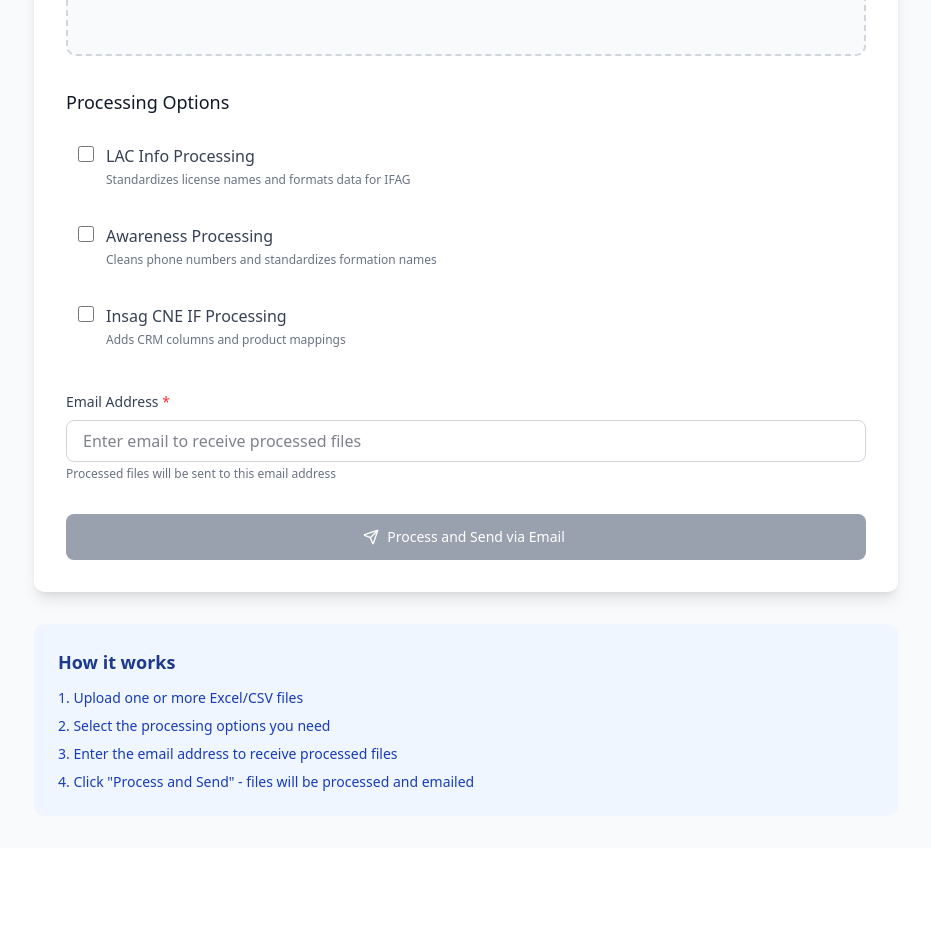
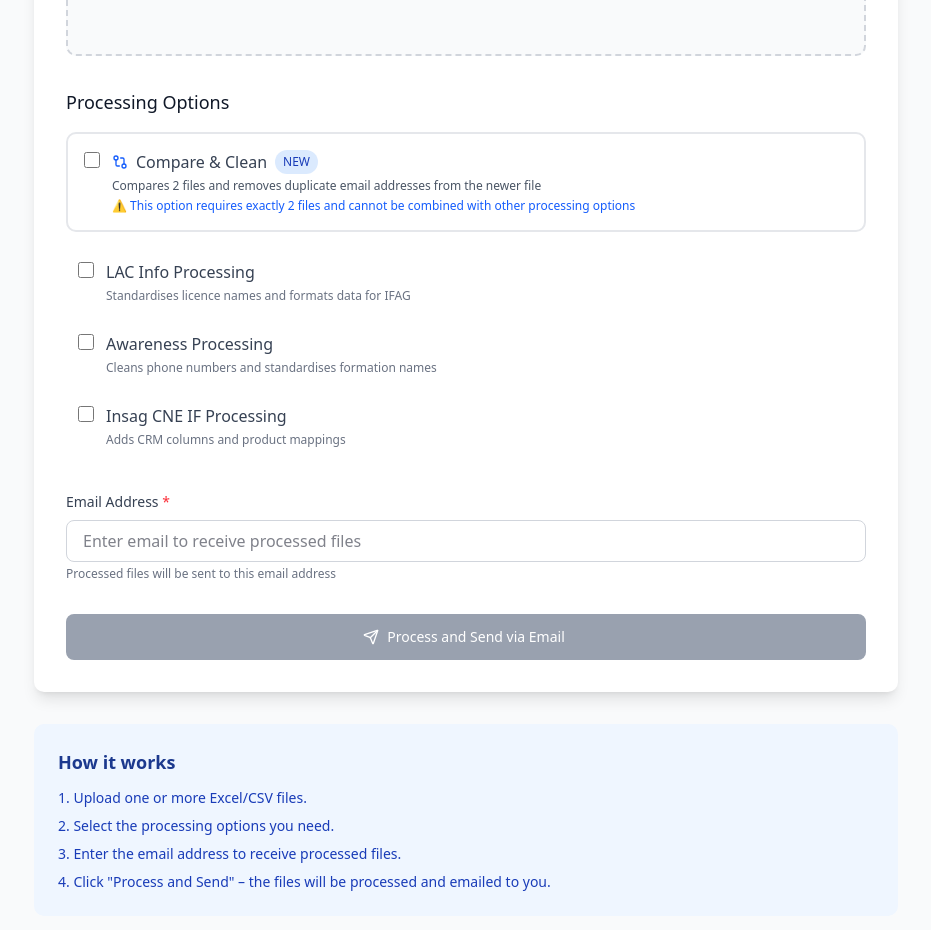
Before and after one commit to Abderyett/processor-excel, a React (Vite) app in the folder frontend/: page / in a window 1280 px wide. Shown: the part 400-1330 px from the top of the page, without its empty margins (174-1105 px from the left). Before the commit the page ends 1248 px from the top, so only its background shows below. Built offline with nearby package versions, Linux system fonts and the light colour scheme.

Commit message:
Update Form.tsx add checkbox compare and clean

```diff
--- a/frontend/src/Form.tsx
+++ b/frontend/src/Form.tsx
@@ -1,5 +1,14 @@
 import React, { useState } from 'react';
-import { Upload, FileSpreadsheet, Send, CheckCircle2, AlertCircle, Loader2, X } from 'lucide-react';
+import {
+	Upload,
+	FileSpreadsheet,
+	Send,
+	CheckCircle2,
+	AlertCircle,
+	Loader2,
+	X,
+	GitCompare,
+} from 'lucide-react';
 import { Alert, AlertDescription } from '@/components/ui/alert';
 
 import type { ChangeEvent, DragEvent } from 'react';
@@ -8,18 +17,25 @@ interface SelectedOptions {
 	lacInfo: boolean;
 	awareness: boolean;
 	insagCneIf: boolean;
+	compareAndClean: boolean;
 }
 
 interface Status {
 	type: 'error' | 'success' | '';
 	message: string;
+	extra?: string[]; // optional extra details for success
 }
 
+/**
+ * Matches the updated backend JSON shape returned by /api/process
+ */
 interface ProcessResponse {
 	success?: boolean;
 	filesProcessed?: number;
+	totalDuplicatesRemoved?: number;
 	error?: string;
-	details?: string[];
+	details?: string[]; // each element already formatted as text, eg. "LAC Info: 123 rows (4 duplicates removed)"
+	isCompareAndClean?: boolean;
 }
 
 const FileProcessor: React.FC = () => {
@@ -28,14 +44,17 @@ const FileProcessor: React.FC = () => {
 		lacInfo: false,
 		awareness: false,
 		insagCneIf: false,
+		compareAndClean: false,
 	});
 	const [processing, setProcessing] = useState<boolean>(false);
 	const [status, setStatus] = useState<Status>({ type: '', message: '' });
 	const [email, setEmail] = useState<string>('');
 	const [progress, setProgress] = useState<string>('');
 
+	// 👉  UPDATE HERE if you deploy the API somewhere else
 	const API_URL = 'https://node-processor.vispera-dz.com';
 
+	/* ────────────────────────────────  File handlers  */
 	const handleFileUpload = (e: ChangeEvent<HTMLInputElement>) => {
 		if (e.target.files) {
 			const uploadedFiles = Array.from(e.target.files);
@@ -47,38 +66,57 @@ const FileProcessor: React.FC = () => {
 	const handleDrop = (e: DragEvent<HTMLDivElement>) => {
 		e.preventDefault();
 		const droppedFiles = Array.from(e.dataTransfer.files);
-		const validFiles = droppedFiles.filter(
-			(file) => file.name.endsWith('.xlsx') || file.name.endsWith('.xls') || file.name.endsWith('.csv')
-		);
+		const validFiles = droppedFiles.filter((file) => /(xlsx?|csv)$/i.test(file.name));
 		setFiles((prevFiles) => [...prevFiles, ...validFiles]);
 	};
 
-	const handleDragOver = (e: DragEvent<HTMLDivElement>) => {
-		e.preventDefault();
-	};
+	const handleDragOver = (e: DragEvent<HTMLDivElement>) => e.preventDefault();
 
 	const removeFile = (index: number) => {
 		setFiles((prevFiles) => prevFiles.filter((_, i) => i !== index));
 	};
 
+	/* ────────────────────────────────  Option toggles  */
 	const handleOptionChange = (option: keyof SelectedOptions) => {
-		setSelectedOptions((prev) => ({
-			...prev,
-			[option]: !prev[option],
-		}));
+		setSelectedOptions((prev) => {
+			const newOptions = { ...prev, [option]: !prev[option] };
+
+			// If Compare and Clean is selected, deselect other options
+			if (option === 'compareAndClean' && !prev[option]) {
+				return {
+					lacInfo: false,
+					awareness: false,
+					insagCneIf: false,
+					compareAndClean: true,
+				};
+			}
+
+			// If any other option is selected while Compare and Clean is active, deselect Compare and Clean
+			if (option !== 'compareAndClean' && prev.compareAndClean && !prev[option]) {
+				newOptions.compareAndClean = false;
+			}
+
+			return newOptions;
+		});
 	};
 
+	/* ────────────────────────────────  Process files  */
 	const handleProcess = async () => {
 		if (files.length === 0) {
 			setStatus({ type: 'error', message: 'Please upload at least one file' });
 			return;
 		}
 
-		if (!Object.values(selectedOptions).some((v) => v)) {
+		// Special validation for Compare and Clean
+		if (selectedOptions.compareAndClean && files.length !== 2) {
+			setStatus({ type: 'error', message: 'Compare and Clean requires exactly 2 files' });
+			return;
+		}
+
+		if (!Object.values(selectedOptions).some(Boolean)) {
 			setStatus({ type: 'error', message: 'Please select at least one processing option' });
 			return;
 		}
-
 		if (!email || !email.includes('@')) {
 			setStatus({ type: 'error', message: 'Please enter a valid email address' });
 			return;
@@ -86,17 +124,16 @@ const FileProcessor: React.FC = () => {
 
 		setProcessing(true);
 		setStatus({ type: '', message: '' });
-		setProgress('Preparing files...');
+		setProgress('Uploading files...');
 
+		/* Build multipart FormData */
 		const formData = new FormData();
-		files.forEach((file) => {
-			formData.append('files', file);
-		});
+		files.forEach((file) => formData.append('files', file));
 		formData.append('options', JSON.stringify(selectedOptions));
 		formData.append('email', email);
 
 		try {
-			setProgress('Processing files...');
+			setProgress('Processing files on server...');
 			const response = await fetch(`${API_URL}/api/process`, {
 				method: 'POST',
 				body: formData,
@@ -104,44 +141,55 @@ const FileProcessor: React.FC = () => {
 
 			const result: ProcessResponse = await response.json();
 
-			if (response.ok && result.filesProcessed) {
-				setStatus({
-					type: 'success',
-					message: `Files processed successfully! ${result.filesProcessed} file(s) have been sent to ${email}`,
-				});
+			if (response.ok && result.success) {
+				/* Build success message */
+				const baseMsg = `${result.filesProcessed} processed file${
+					result.filesProcessed === 1 ? '' : 's'
+				} sent to ${email}.`;
+				const dupMsg =
+					result.totalDuplicatesRemoved && result.totalDuplicatesRemoved > 0
+						? ` (${result.totalDuplicatesRemoved} duplicates removed).`
+						: '';
+				setStatus({ type: 'success', message: baseMsg + dupMsg, extra: result.details });
+				// Clear inputs
 				setFiles([]);
-				setSelectedOptions({
-					lacInfo: false,
-					awareness: false,
-					insagCneIf: false,
-				});
+				setSelectedOptions({ lacInfo: false, awareness: false, insagCneIf: false, compareAndClean: false });
 				setEmail('');
 			} else {
 				setStatus({ type: 'error', message: result.error || 'Processing failed' });
 			}
-		} catch (error) {
-			console.error('Error:', error);
-			setStatus({ type: 'error', message: 'Network error. Please check your connection and try again.' });
+		} catch (err) {
+			console.error(err);
+			setStatus({ type: 'error', message: 'Network error. Please try again.' });
 		} finally {
 			setProcessing(false);
 			setProgress('');
 		}
 	};
 
-	const selectedCount = Object.values(selectedOptions).filter((v) => v).length;
+	/* ────────────────────────────────  Derived values  */
+	const selectedCount = Object.values(selectedOptions).filter(Boolean).length;
+	const isCompareAndCleanSelected = selectedOptions.compareAndClean;
 
+	/* ────────────────────────────────  Render  */
 	return (
 		<div className='min-h-screen bg-gray-50 py-8'>
 			<div className='max-w-4xl mx-auto px-4'>
 				<div className='bg-white rounded-lg shadow-lg p-8'>
 					<h1 className='text-3xl font-bold text-gray-900 mb-2'>Excel/CSV File Processor</h1>
-					<p className='text-gray-600 mb-8'>Process and transform your Excel/CSV files automatically</p>
+					<p className='text-gray-600 mb-8'>Process and transform your Excel/CSV files automatically 🪄</p>
 
-					{/* File Upload Section */}
+					{/* ───────────────  File upload  */}
 					<div className='mb-8'>
 						<label className='block text-sm font-medium text-gray-700 mb-4'>
 							Upload Files ({files.length} selected)
+							{isCompareAndCleanSelected && (
+								<span className='ml-2 text-blue-600 text-xs'>
+									• Exactly 2 files required for Compare & Clean
+								</span>
+							)}
 						</label>
+
 						<div
 							onDrop={handleDrop}
 							onDragOver={handleDragOver}
@@ -152,8 +200,14 @@ const FileProcessor: React.FC = () => {
 									<p className='mb-2 text-sm text-gray-500'>
 										<span className='font-semibold'>Click to upload</span> or drag and drop
 									</p>
-									<p className='text-xs text-gray-500'>Excel (.xlsx, .xls) or CSV files</p>
-									<p className='text-xs text-gray-400 mt-1'>Multiple files supported</p>
+									<p className='text-xs text-gray-500'>
+										Excel (.xlsx, .xls) or CSV files • up to 50&nbsp;MB each
+									</p>
+									<p className='text-xs text-gray-400 mt-1'>
+										{isCompareAndCleanSelected
+											? 'Upload exactly 2 files to compare'
+											: 'Multiple files supported'}
+									</p>
 								</div>
 								<input
 									type='file'
@@ -167,11 +221,23 @@ const FileProcessor: React.FC = () => {
 
 						{files.length > 0 && (
 							<div className='mt-4 max-h-40 overflow-y-auto'>
-								<h3 className='text-sm font-medium text-gray-700 mb-2'>Uploaded Files:</h3>
+								<h3 className='text-sm font-medium text-gray-700 mb-2'>
+									Uploaded Files:
+									{isCompareAndCleanSelected && files.length === 2 && (
+										<span className='ml-2 text-green-600 text-xs'>✓ Ready for comparison</span>
+									)}
+									{isCompareAndCleanSelected && files.length !== 2 && (
+										<span className='ml-2 text-amber-600 text-xs'>
+											{files.length < 2
+												? `Need ${2 - files.length} more file(s)`
+												: 'Too many files - remove some'}
+										</span>
+									)}
+								</h3>
 								<ul className='space-y-2'>
-									{files.map((file, index) => (
+									{files.map((file, idx) => (
 										<li
-											key={index}
+											key={idx}
 											className='flex items-center justify-between text-sm text-gray-600 bg-gray-50 p-2 rounded'>
 											<div className='flex items-center'>
 												<FileSpreadsheet className='w-4 h-4 mr-2 text-gray-500' />
@@ -181,9 +247,9 @@ const FileProcessor: React.FC = () => {
 												</span>
 											</div>
 											<button
-												onClick={() => removeFile(index)}
-												className='text-red-500 hover:text-red-700'
-												type='button'>
+												type='button'
+												onClick={() => removeFile(idx)}
+												className='text-red-500 hover:text-red-700'>
 												<X className='w-4 h-4' />
 											</button>
 										</li>
@@ -193,74 +259,113 @@ const FileProcessor: React.FC = () => {
 						)}
 					</div>
 
-					{/* Processing Options */}
+					{/* ───────────────  Processing options  */}
 					<div className='mb-8'>
 						<h2 className='text-lg font-medium text-gray-900 mb-4'>
 							Processing Options{' '}
 							{selectedCount > 0 && <span className='text-sm text-gray-500'>({selectedCount} selected)</span>}
 						</h2>
-						<div className='space-y-3'>
-							<label className='flex items-start space-x-3 cursor-pointer p-3 rounded-lg hover:bg-gray-50 transition-colors'>
+
+						{/* Compare and Clean Option - Special styling */}
+						<div
+							className={`mb-4 p-4 rounded-lg border-2 ${
+								isCompareAndCleanSelected ? 'border-blue-200 bg-blue-50' : 'border-gray-200'
+							}`}>
+							<label htmlFor='compareAndClean' className='flex items-start space-x-3 cursor-pointer'>
 								<input
+									id='compareAndClean'
 									type='checkbox'
 									className='w-4 h-4 text-blue-600 border-gray-300 rounded focus:ring-blue-500 mt-0.5'
-									checked={selectedOptions.lacInfo}
-									onChange={() => handleOptionChange('lacInfo')}
+									checked={selectedOptions.compareAndClean}
+									onChange={() => handleOptionChange('compareAndClean')}
 								/>
-								<div>
-									<span className='text-gray-700 font-medium'>LAC Info Processing</span>
-									<p className='text-xs text-gray-500 mt-1'>
-										Standardizes license names and formats data for IFAG
+								<div className='flex-1'>
+									<div className='flex items-center'>
+										<GitCompare className='w-4 h-4 mr-2 text-blue-600' />
+										<span className='text-gray-700 font-medium'>Compare & Clean</span>
+										<span className='ml-2 px-2 py-1 text-xs font-medium bg-blue-100 text-blue-800 rounded-full'>
+											NEW
+										</span>
+									</div>
+									<p className='text-xs text-gray-600 mt-1'>
+										Compares 2 files and removes duplicate email addresses from the newer file
+									</p>
+									<p className='text-xs text-blue-600 mt-1 font-medium'>
+										⚠️ This option requires exactly 2 files and cannot be combined with other processing
+										options
 									</p>
 								</div>
 							</label>
+						</div>
 
-							<label className='flex items-start space-x-3 cursor-pointer p-3 rounded-lg hover:bg-gray-50 transition-colors'>
+						{/* Regular processing options */}
+						<div className={`space-y-1 ${isCompareAndCleanSelected ? 'opacity-50 pointer-events-none' : ''}`}>
+							{(
+								[
+									{
+										id: 'lacInfo',
+										title: 'LAC Info Processing',
+										desc: 'Standardises licence names and formats data for IFAG',
+									},
+									{
+										id: 'awareness',
+										title: 'Awareness Processing',
+										desc: 'Cleans phone numbers and standardises formation names',
+									},
+									{
+										id: 'insagCneIf',
+										title: 'Insag CNE IF Processing',
+										desc: 'Adds CRM columns and product mappings',
+									},
+								] as const
+							).map((opt) => (
+								<label
+									key={opt.id}
+									htmlFor={opt.id}
+									className='flex items-start space-x-3 cursor-pointer p-3 rounded-lg hover:bg-gray-50 transition-colors'>
 									<input
+										id={opt.id}
 										type='checkbox'
 										className='w-4 h-4 text-blue-600 border-gray-300 rounded focus:ring-blue-500 mt-0.5'
-									checked={selectedOptions.awareness}
-									onChange={() => handleOptionChange('awareness')}
+										checked={selectedOptions[opt.id] as boolean}
+										onChange={() => handleOptionChange(opt.id)}
+										disabled={isCompareAndCleanSelected}
 									/>
 									<div>
-									<span className='text-gray-700 font-medium'>Awareness Processing</span>
-									<p className='text-xs text-gray-500 mt-1'>
-										Cleans phone numbers and standardizes formation names
-									</p>
+										<span className='text-gray-700 font-medium'>{opt.title}</span>
+										<p className='text-xs text-gray-500 mt-1'>{opt.desc}</p>
 									</div>
 								</label>
-
-							<label className='flex items-start space-x-3 cursor-pointer p-3 rounded-lg hover:bg-gray-50 transition-colors'>
-								<input
-									type='checkbox'
-									className='w-4 h-4 text-blue-600 border-gray-300 rounded focus:ring-blue-500 mt-0.5'
-									checked={selectedOptions.insagCneIf}
-									onChange={() => handleOptionChange('insagCneIf')}
-								/>
-								<div>
-									<span className='text-gray-700 font-medium'>Insag CNE IF Processing</span>
-									<p className='text-xs text-gray-500 mt-1'>Adds CRM columns and product mappings</p>
-								</div>
-							</label>
-						</div>
+							))}
 						</div>
 
-					{/* Email Input */}
+						{isCompareAndCleanSelected && (
+							<p className='text-xs text-gray-500 mt-2 italic'>
+								Other processing options are disabled when Compare & Clean is selected
+							</p>
+						)}
+					</div>
+
+					{/* ───────────────  Email  */}
 					<div className='mb-8'>
 						<label className='block text-sm font-medium text-gray-700 mb-2'>
 							Email Address <span className='text-red-500'>*</span>
 						</label>
 						<input
 							type='email'
-							className='w-full px-4 py-2 border border-gray-300 rounded-md focus:outline-none focus:ring-2 focus:ring-blue-500 focus:border-blue-500 transition-colors'
-							placeholder='Enter email to receive processed files'
 							value={email}
 							onChange={(e) => setEmail(e.target.value)}
+							placeholder='Enter email to receive processed files'
+							className='w-full px-4 py-2 border border-gray-300 rounded-md focus:outline-none focus:ring-2 focus:ring-blue-500 focus:border-blue-500 transition-colors'
 						/>
-						<p className='text-xs text-gray-500 mt-1'>Processed files will be sent to this email address</p>
+						<p className='text-xs text-gray-500 mt-1'>
+							{isCompareAndCleanSelected
+								? 'The cleaned file will be sent to this email address'
+								: 'Processed files will be sent to this email address'}
+						</p>
 					</div>
 
-					{/* Status Messages */}
+					{/* ───────────────  Status messages  */}
 					{status.message && (
 						<Alert
 							className={`mb-6 ${
@@ -273,42 +378,61 @@ const FileProcessor: React.FC = () => {
 							)}
 							<AlertDescription className={status.type === 'error' ? 'text-red-800' : 'text-green-800'}>
 								{status.message}
+								{status.extra && status.extra.length > 0 && (
+									<ul className='mt-2 list-disc list-inside text-xs space-y-1 text-green-700'>
+										{status.extra.map((d, i) => (
+											<li key={i}>{d}</li>
+										))}
+									</ul>
+								)}
 							</AlertDescription>
 						</Alert>
 					)}
 
-					{/* Progress indicator */}
+					{/* ───────────────  Progress  */}
 					{progress && <div className='mb-4 text-sm text-gray-600 text-center'>{progress}</div>}
 
-					{/* Process Button */}
+					{/* ───────────────  CTA button  */}
 					<button
+						type='button'
 						onClick={handleProcess}
-						disabled={processing || files.length === 0}
-						type='button'
+						disabled={processing || files.length === 0 || (isCompareAndCleanSelected && files.length !== 2)}
 						className='w-full flex items-center justify-center px-4 py-3 border border-transparent text-sm font-medium rounded-md text-white bg-blue-600 hover:bg-blue-700 focus:outline-none focus:ring-2 focus:ring-offset-2 focus:ring-blue-500 disabled:bg-gray-400 disabled:cursor-not-allowed transition-colors'>
 						{processing ? (
 							<>
 								<Loader2 className='animate-spin -ml-1 mr-2 h-4 w-4' />
-								Processing...
+								{isCompareAndCleanSelected ? 'Comparing and Cleaning...' : 'Processing…'}
 							</>
 						) : (
 							<>
 								<Send className='-ml-1 mr-2 h-4 w-4' />
-								Process and Send via Email
+								{isCompareAndCleanSelected ? 'Compare, Clean & Send via Email' : 'Process and Send via Email'}
 							</>
 						)}
 					</button>
 				</div>
 
-				{/* Quick Info */}
+				{/* ───────────────  Quick info  */}
 				<div className='mt-8 bg-blue-50 rounded-lg p-6'>
 					<h2 className='text-lg font-semibold text-blue-900 mb-3'>How it works</h2>
+					{isCompareAndCleanSelected ? (
 						<ol className='list-decimal list-inside space-y-2 text-sm text-blue-800'>
-						<li>Upload one or more Excel/CSV files</li>
-						<li>Select the processing options you need</li>
-						<li>Enter the email address to receive processed files</li>
-						<li>Click "Process and Send" - files will be processed and emailed</li>
+							<li>Upload exactly 2 Excel/CSV files with email addresses.</li>
+							<li>The system will automatically determine which file is newer based on filename dates.</li>
+							<li>All email addresses from the older file will be compared against the newer file.</li>
+							<li>Duplicate email addresses will be removed from the newer file.</li>
+							<li>
+								The cleaned file will be sent to your email address with "_clean" added to the filename.
+							</li>
 						</ol>
+					) : (
+						<ol className='list-decimal list-inside space-y-2 text-sm text-blue-800'>
+							<li>Upload one or more Excel/CSV files.</li>
+							<li>Select the processing options you need.</li>
+							<li>Enter the email address to receive processed files.</li>
+							<li>Click "Process and Send" – the files will be processed and emailed to you.</li>
+						</ol>
+					)}
 				</div>
 			</div>
 		</div>
```
Lines whose indentation alone changed are shown as unchanged.
